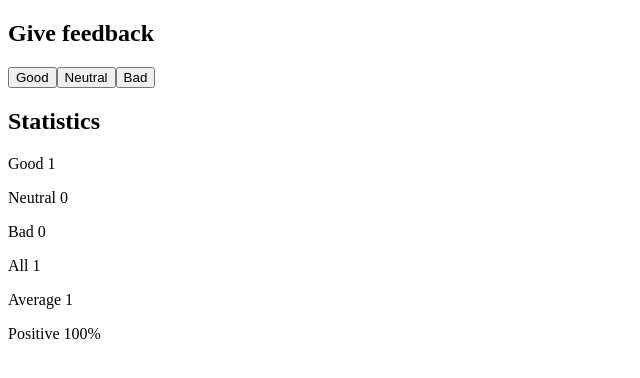
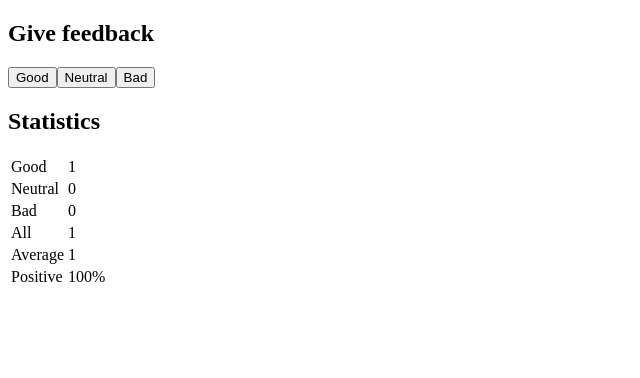
Before and after one commit to eedea/FullStackOpen, a React (Create React App) app in the folder part1/unicafe/: page / in a window 1280 px wide. Both pictures are taken after a click on the button "Good". Shown: the top 378 px of the page, without its empty margins (0-640 px from the left). Built offline with nearby package versions, Linux system fonts and the light colour scheme.

Commit message:
1.11*: unicafe step6

```diff
--- a/part1/unicafe/src/App.js
+++ b/part1/unicafe/src/App.js
@@ -7,21 +7,11 @@ const Button = ({ clickHandler, text }) => (
 );
 
 const StatisticLine = ({ name, value }) => (
-  <p>
-    {name} {value}
-  </p>
+  <tr>
+    <td>{name}</td>
+    <td>{value}</td>
+  </tr>
 );
-
-const Results = ({ good, bad, neutral }) => {
-  const all = good + bad + neutral;
-  return (
-    <div>
-      <StatisticLine name="All" value={all} />
-      <StatisticLine name="Average" value={(good - bad) / all} />
-      <StatisticLine name="Positive" value={`${(good / all) * 100}%`} />
-    </div>
-  );
-};
 
 const Statistics = ({ good, bad, neutral }) => {
   const all = good + bad + neutral;
@@ -35,10 +25,16 @@ const Statistics = ({ good, bad, neutral }) => {
   return (
     <>
       <Title text="Statistics" />
-      <StatisticLine name="Good" value={good} />
-      <StatisticLine name="Neutral" value={neutral} />
-      <StatisticLine name="Bad" value={bad} />
-      <Results good={good} bad={bad} neutral={neutral} />
+      <table>
+        <tbody>
+          <StatisticLine name="Good" value={good} />
+          <StatisticLine name="Neutral" value={neutral} />
+          <StatisticLine name="Bad" value={bad} />
+          <StatisticLine name="All" value={all} />
+          <StatisticLine name="Average" value={(good - bad) / all} />
+          <StatisticLine name="Positive" value={`${(good / all) * 100}%`} />
+        </tbody>
+      </table>
     </>
   );
 };
```
